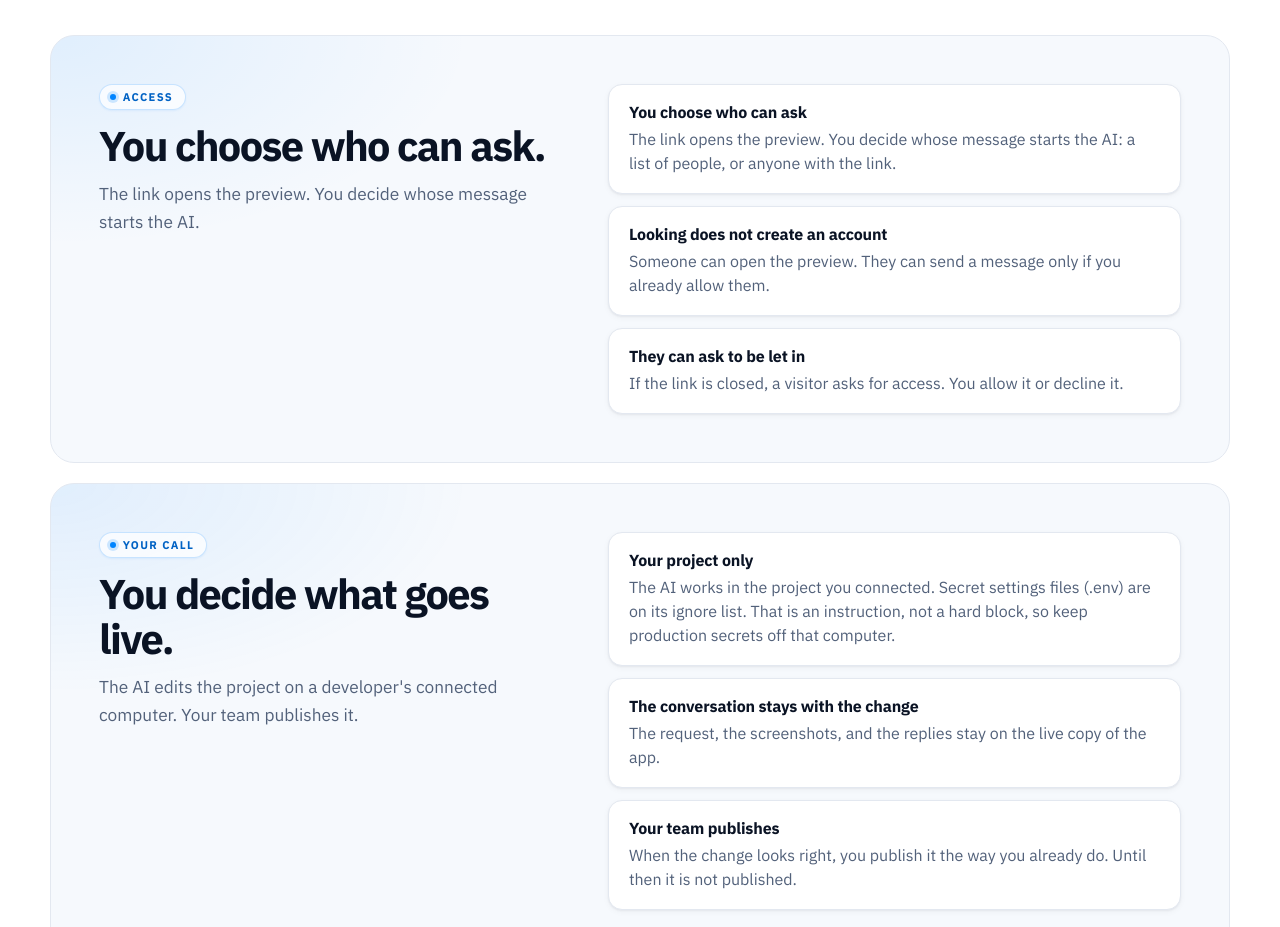
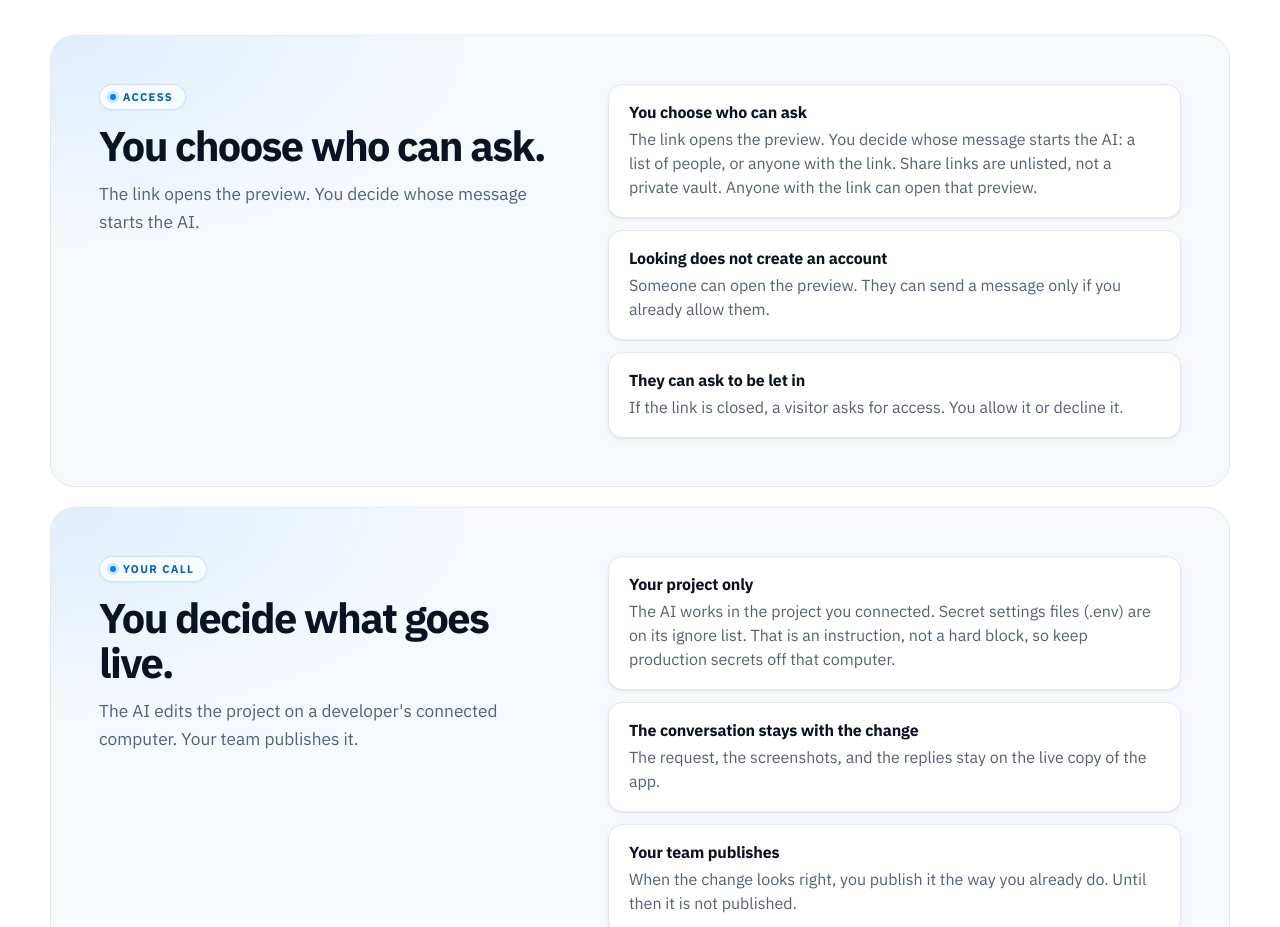
Before and after one commit to Lanatus-Systems/maintainer-pro-marketing, a Next.js app: page / in a window 1280 px wide. Shown: the part 5500-6427 px from the top of the page. Built offline with nearby package versions, Linux system fonts and the light colour scheme; no server answers.

Commit message:
Add the Terms unlisted-share-link sentence to home how-it-works
Append the existing Terms line to the ACCESS body that already
explains who can send on a share link. No other copy changed.

```diff
--- a/src/content/landing.ts
+++ b/src/content/landing.ts
@@ -131,7 +131,7 @@ export const DIFFERENCE = [
 export const ACCESS = [
   {
     title: "You choose who can ask",
-    body: "The link opens the preview. You decide whose message starts the AI: a list of people, or anyone with the link.",
+    body: "The link opens the preview. You decide whose message starts the AI: a list of people, or anyone with the link. Share links are unlisted, not a private vault. Anyone with the link can open that preview.",
   },
   {
     title: "Looking does not create an account",
```
